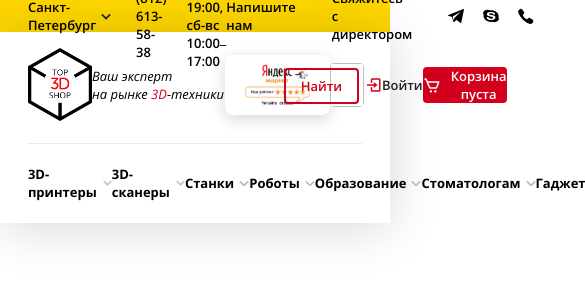
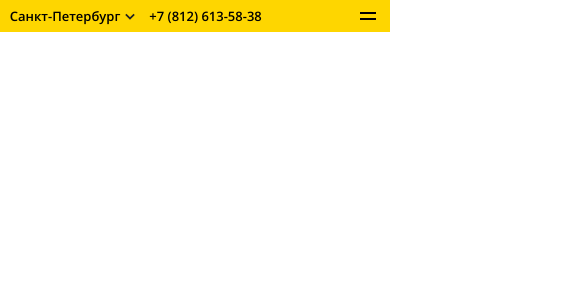
Before and after one commit to vanilla64/Top-3D-Group-test-task, a React (Create React App) app: page / in a window 390 px wide. Shown: the top 300 px of the page, 585 px wide, since content can reach past the window. Built offline with nearby package versions, Linux system fonts and the light colour scheme.

Commit message:
add top bar adaptive

```diff
--- /dev/null
+++ b/src/components/BurgerBtn/BurgerBtn.css
@@ -0,0 +1,64 @@
+.burger-btn {
+  margin: 0;
+  padding: 8px 0;
+  display: none;
+  flex-direction: column;
+  justify-content: space-between;
+  align-items: center;
+  width: 24px;
+  height: 24px;
+  border-radius: 0;
+  border: none;
+  outline: none;
+  background: transparent;
+  position: relative;
+  z-index: 3;
+}
+
+.burger-btn_active {
+  display: flex;
+  padding: 4px;
+  justify-content: space-between;
+}
+
+.burger-btn:before {
+  content: '';
+  width: 16px;
+  height: 2px;
+  background: #000;
+  transition: .3s;
+  transform-origin: left;
+}
+
+.burger-btn:after {
+  content: '';
+  width: 16px;
+  height: 2px;
+  background: #000;
+  transition: .3s;
+  transform-origin: left;
+}
+
+.burger-btn_active:before {
+  content: '';
+  width: 16px;
+  height: 2px;
+  background: #000;
+  /*transform-origin: left;*/
+  transform: rotate(45deg) translateY(2px);
+}
+
+.burger-btn_active:after {
+  content: '';
+  width: 16px;
+  height: 2px;
+  background: #000;
+  /*transform-origin: left;*/
+  transform: rotate(-45deg) translateY(-2px);
+}
+
+@media screen and (max-width: 768px) {
+  .burger-btn {
+    display: flex;
+  }
+}
--- /dev/null
+++ b/src/components/BurgerBtn/BurgerBtn.js
@@ -0,0 +1,17 @@
+import React from 'react';
+import './BurgerBtn.css';
+
+function BurgerBtn(props) {
+  return (
+    <button
+      className={
+        props.isActive
+          ? 'burger-btn burger-btn_active'
+          : 'burger-btn'
+      }
+      onClick={props.onClick}
+    />
+  );
+}
+
+export default BurgerBtn;
--- a/src/components/Header/Header.css
+++ b/src/components/Header/Header.css
@@ -60,6 +60,7 @@
   font-weight: 600;
   font-size: 13px;
   line-height: 18px;
+  transition: .3s;
 }
 
 .header__contacts {
@@ -68,6 +69,16 @@
   list-style-type: none;
   margin: 0;
   padding: 0;
+}
+
+.header__contacts_type_header-top {
+  /*display: flex;*/
+  /*align-items: center;*/
+  /*list-style-type: none;*/
+}
+
+.header__contacts_type_burger-menu {
+
 }
 
 .header__contacts-item {
@@ -177,3 +188,71 @@
   height: 6px;
   object-fit: cover;
 }
+
+.header__overlay {
+  position: fixed;
+  top: -100%;
+  left: 0;
+  width: 100vw;
+  height: 100vh;
+  background: rgba(0, 0, 0, .2);
+  backdrop-filter: blur(8px);
+}
+
+.header__overlay_active {
+  top: 0;
+}
+
+@media screen and (max-width: 1095px) {
+  .header__contacts-container {
+    width: 90%;
+  }
+}
+
+@media screen and (max-width: 1050px) {
+  .header__contacts-container {
+    width: 95%;
+  }
+
+  .header__contacts-item {
+    margin: 0 14px 0 0;
+  }
+
+  .header__city-menu {
+    margin: 0 14px 0 0;
+  }
+
+  .header__phone {
+    margin: 0 14px 0 0;
+  }
+
+  .header__list-item {
+    margin: 0 10px 0 0;
+  }
+}
+
+@media screen and (max-width: 915px) {
+  .header__working-hours {
+    display: none;
+  }
+}
+
+@media screen and (max-width: 768px) {
+  .header__contacts {
+    width: 180px;
+    flex-direction: column;
+    justify-content: center;
+    position: absolute;
+    top: -100%;
+    right: calc(50% - 90px);
+    transition: .3s;
+  }
+
+  .header__contacts_active {
+    top: 40px;
+  }
+
+  .header__contacts-item {
+    margin: 0 0 10px;
+  }
+}
--- a/src/components/Header/Header.js
+++ b/src/components/Header/Header.js
@@ -7,7 +7,7 @@ function Header() {
   return (
     <header className="header">
       <HeaderContacts />
-      <HeaderMainContent />
+      {/*<HeaderMainContent />*/}
     </header>
   );
 }
--- a/src/components/HeaderContacts/HeaderContacts.js
+++ b/src/components/HeaderContacts/HeaderContacts.js
@@ -1,12 +1,28 @@
-import React from 'react';
+import React, { useState } from 'react';
 import dropDownBold from '../../images/drop-down-menu-bold.svg'
 import tgIcon from '../../images/tg-icon.svg'
 import skypeIcon from '../../images/skype-icon.svg'
 import phoneIcon from '../../images/phone-icon.svg'
+import BurgerBtn from "../BurgerBtn/BurgerBtn";
 
 function HeaderContacts() {
+  const [isActiveBurgerMenu, setIsActiveBurgerMenu] = useState(false);
+
+  const onBurgerClick = () => {
+    if (isActiveBurgerMenu) {
+      setIsActiveBurgerMenu(false)
+    } else {
+      setIsActiveBurgerMenu(true)
+    }
+  }
+
   return (
     <div className="header__store-info">
+      <div className={
+        isActiveBurgerMenu
+          ? 'header__overlay header__overlay_active'
+          : 'header__overlay'
+      } />
       <div className="header__contacts-container">
         <div className="header__city-info">
           <div className="header__city-menu">
@@ -18,7 +34,11 @@ function HeaderContacts() {
             <p className="header__working-hours">Пн–пт 10:00–19:00, сб-вс 10:00–17:00</p>
           </div>
         </div>
-        <ul className="header__contacts">
+        <ul className={
+          isActiveBurgerMenu
+            ? 'header__contacts header__contacts_active'
+            : 'header__contacts'
+        }>
           <li className="header__contacts-item">
             <a className="header__link" href="#">Напишите нам</a>
           </li>
@@ -28,12 +48,12 @@ function HeaderContacts() {
           <li className="header__contacts-item">
             <ul className="header__social-links">
               <li className="header__list-item">
-                <a className="header__link" href="https://telegram.org/">
+                <a className="header__link" href="https://telegram.org/" target="_blank">
                   <img className="header__icon" src={tgIcon} alt="Telegram"/>
                 </a>
               </li>
               <li className="header__list-item">
-                <a className="header__link" href="https://www.skype.com/ru/">
+                <a className="header__link" href="https://www.skype.com/ru/" target="_blank">
                   <img className="header__icon" src={skypeIcon} alt="Skype"/>
                 </a>
               </li>
@@ -45,6 +65,10 @@ function HeaderContacts() {
             </ul>
           </li>
         </ul>
+        <BurgerBtn
+          onClick={onBurgerClick}
+          isActive={isActiveBurgerMenu}
+        />
       </div>
     </div>
   );
```
Also changed, not shown: 1 other file (tests, documents, lock files or other folders).
